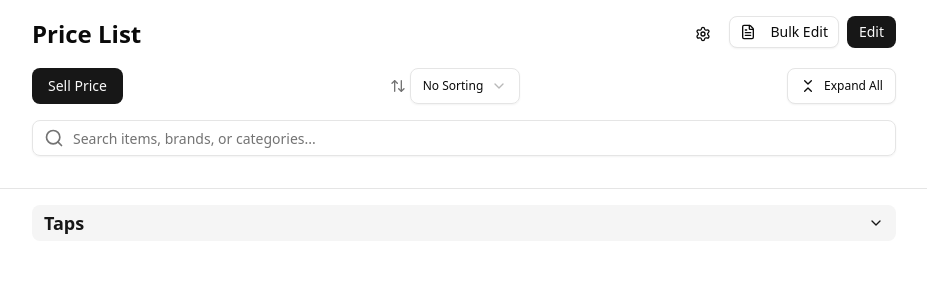
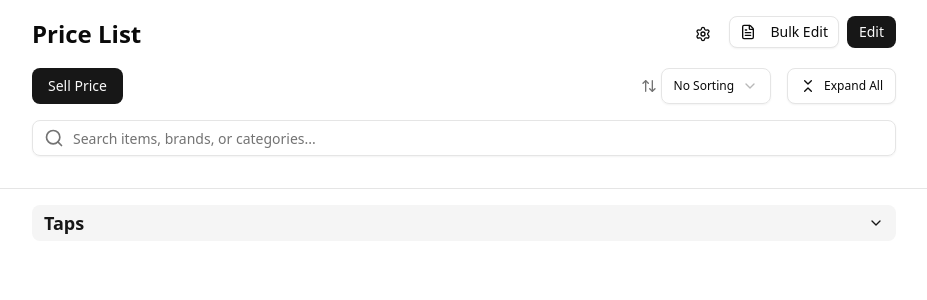
Before and after one commit to Ujjwal2327/vyaapaar, a Next.js app: page / in a window 1280 px wide. Shown: the top 300 px of the page, without its empty margins (176-1103 px from the left). Built offline with nearby package versions, Linux system fonts and the light colour scheme.

Commit message:
make minor change

```diff
--- a/components/price-list/PriceListHeader.jsx
+++ b/components/price-list/PriceListHeader.jsx
@@ -76,7 +76,8 @@
             {getPriceViewText()}
           </Button>
 
-          <div className="flex items-center justify-center gap-1">
+          <div className="flex items-center gap-4">
+            <div className="flex items-center justify-center gap-1 float-right">
               <ArrowUpDown className="w-4 h-4 text-muted-foreground shrink-0" />
               <Select value={sortType} onValueChange={onSortChange}>
                 <SelectTrigger className="flex-1 text-xs">
@@ -113,6 +114,7 @@
               </span>
             </Button>
           </div>
+        </div>
 
         <div className="relative mb-4">
           <Search className="absolute left-3 top-2 text-muted-foreground w-5 h-5" />
```
Lines whose indentation alone changed are shown as unchanged.
